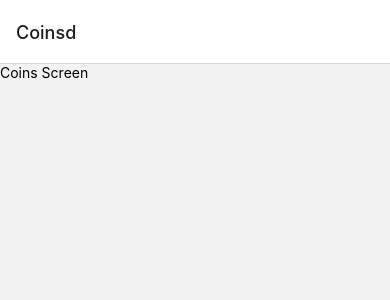
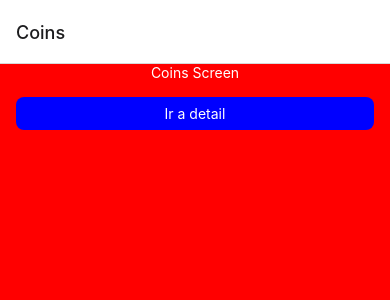
Before and after one commit to GeorgeRangelCode/crypto-tracker, a React Native app: screen /Coins in a window 390 px wide. Before the commit this address had no page. Shown: the top 300 px of the page. Built offline with nearby package versions, Linux system fonts and the light colour scheme.

Commit message:
Navegación entre pantallas

```diff
--- /dev/null
+++ b/src/components/coins/CoinDetailScreen.js
@@ -0,0 +1,12 @@
+import React from "react";
+import { View, Text } from "react-native";
+
+const CoinDetailScreen = () => {
+  return (
+    <View>
+      <Text>Coin Detail Screen</Text>
+    </View>
+  );
+};
+
+export default CoinDetailScreen;
--- a/src/components/coins/CoinsScreen.js
+++ b/src/components/coins/CoinsScreen.js
@@ -1,12 +1,41 @@
 import React from "react";
-import { Text, View } from "react-native";
+import { Text, View, Pressable, StyleSheet } from "react-native";
 
-const CoinsScreen = () => {
+const CoinsScreen = ({ navigation }) => {
+  const handlePress = () => {
+    console.log("object", navigation);
+    navigation.navigate("CoinDetail");
+  };
+
   return (
-    <View>
-      <Text>Coins Screen</Text>
+    <View style={styles.container}>
+      <Text style={styles.titleText}>Coins Screen</Text>
+      <Pressable style={styles.btn} onPress={handlePress}>
+        <Text style={styles.btnText}>Ir a detail</Text>
+      </Pressable>
     </View>
   );
 };
 
+const styles = StyleSheet.create({
+  container: {
+    flex: 1,
+    backgroundColor: "red",
+  },
+  titleText: {
+    color: "#fff",
+    textAlign: "center",
+  },
+  btn: {
+    padding: 8,
+    backgroundColor: "blue",
+    borderRadius: 8,
+    margin: 16,
+  },
+  btnText: {
+    color: "#fff",
+    textAlign: "center",
+  },
+});
+
 export default CoinsScreen;
--- a/src/components/coins/CoinsStack.js
+++ b/src/components/coins/CoinsStack.js
@@ -1,13 +1,15 @@
 import React from "react";
 import { createStackNavigator } from "@react-navigation/stack";
 import CoinsScreen from "./CoinsScreen";
+import CoinDetailScreen from "./CoinDetailScreen";
 
 const Stack = createStackNavigator();
 
 const CoinsStack = () => {
   return (
     <Stack.Navigator>
-      <Stack.Screen name="Coinsd" component={CoinsScreen} />
+      <Stack.Screen name="Coins" component={CoinsScreen} />
+      <Stack.Screen name="CoinDetail" component={CoinDetailScreen} />
     </Stack.Navigator>
   );
 };
```
